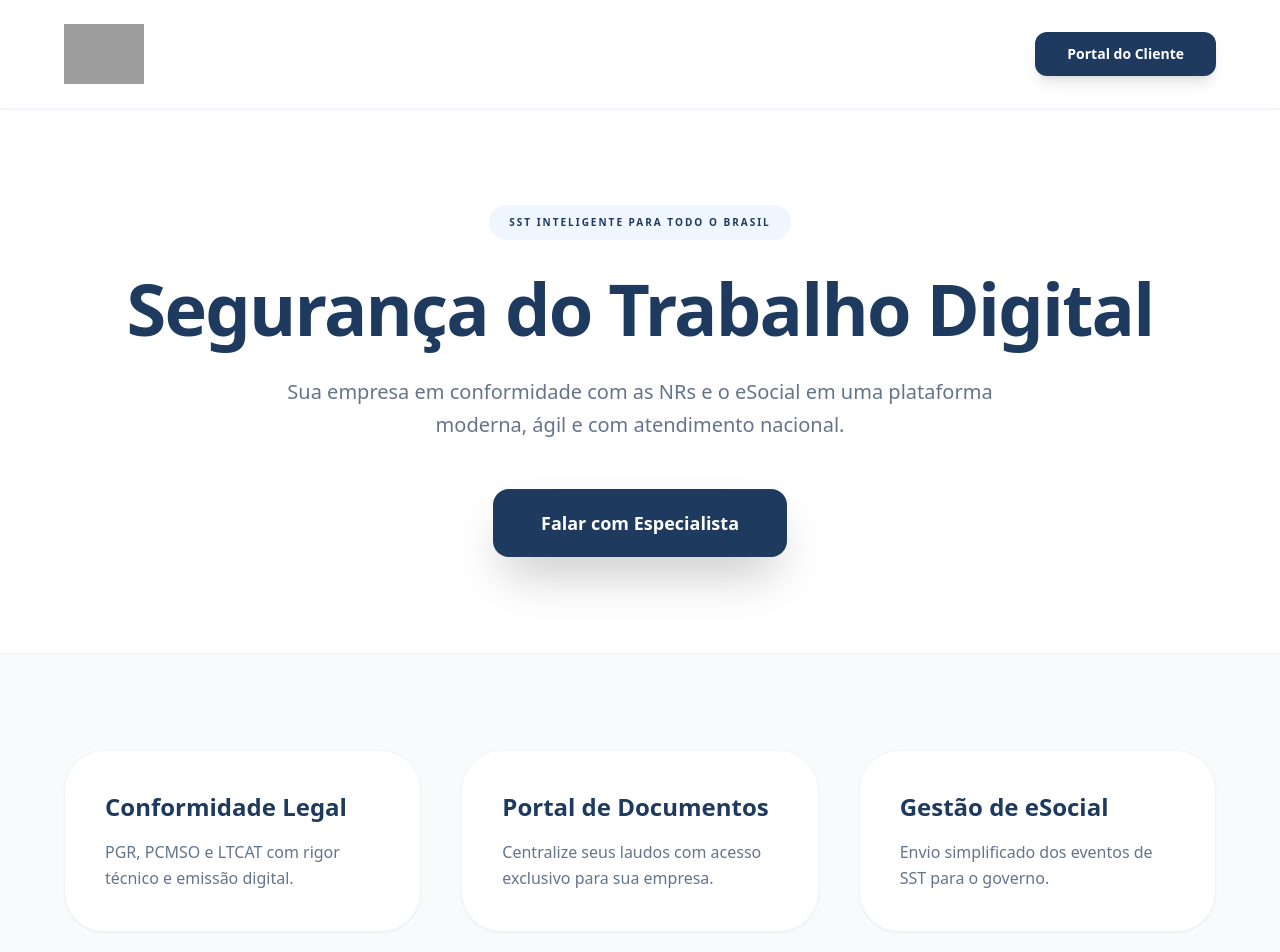
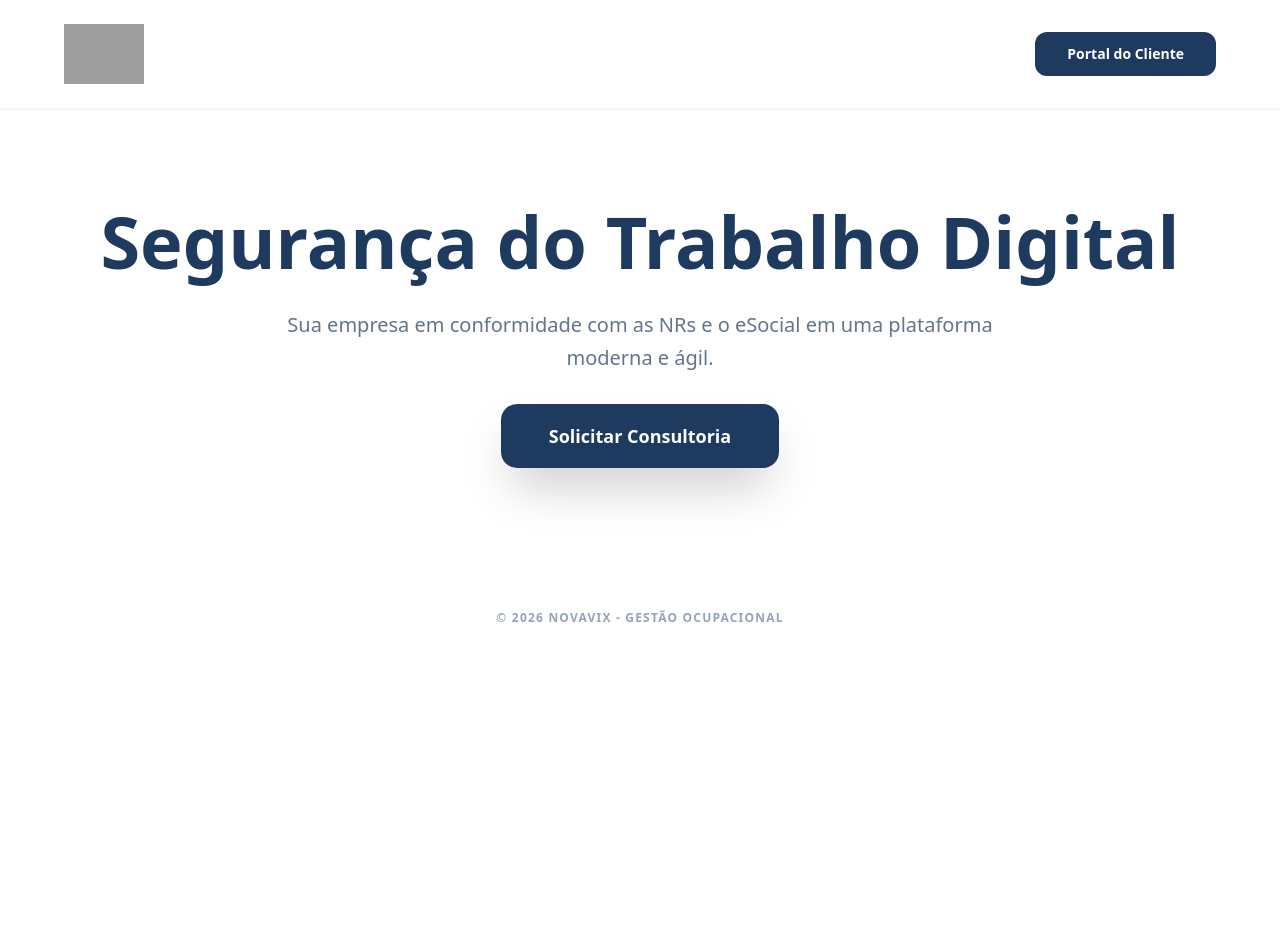
Before and after one commit to InfraNvix/novavix-site, a Next.js app: page / in a window 1280 px wide. Shown: the top 952 px of the page. After the commit the page ends 800 px from the top, so only its background shows below. Built offline with nearby package versions, Linux system fonts and the light colour scheme; grey boxes are pictures that could not be loaded.

Commit message:
Update page.tsx

```diff
--- a/app/page.tsx
+++ b/app/page.tsx
@@ -2,28 +2,17 @@ import Link from 'next/link';
 import Image from 'next/image';
 
 export default function HomePage() {
-  // Cores oficiais da sua marca
   const azulNovavix = "#1E3A5F";
 
-  const content = {
-    titulo: "Segurança do Trabalho Digital",
-    descricao: "Sua empresa em conformidade com as NRs e o eSocial em uma plataforma moderna, ágil e com atendimento nacional.",
-    servicos: [
-      { titulo: "Conformidade Legal", descricao: "PGR, PCMSO e LTCAT com rigor técnico e emissão digital." },
-      { titulo: "Portal de Documentos", descricao: "Centralize seus laudos com acesso exclusivo para sua empresa." },
-      { titulo: "Gestão de eSocial", descricao: "Envio simplificado dos eventos de SST para o governo." }
-    ]
-  };
-
   return (
-    <div className="min-h-screen bg-white font-sans" style={{ color: azulNovavix }}>
-      {/* NAV COM LOGO CORRIGIDA */}
+    <div className="min-h-screen bg-white font-sans">
+      {/* HEADER COM A LOGO */}
       <nav className="p-6 bg-white border-b border-slate-100 shadow-sm">
         <div className="max-w-6xl mx-auto flex justify-between items-center">
           <div className="relative w-[220px] h-[60px]">
             <Image
-              src="/logo-novavix.png"
-              alt="Novavix Gestão Ocupacional"
+              src="/logo-novavix.png.png" // Usei o nome que vi no seu Git para garantir que apareça
+              alt="Novavix"
               fill
               className="object-contain object-left"
               priority
@@ -31,7 +20,7 @@ export default function HomePage() {
           </div>
           <Link
             href="/login"
-            className="text-white px-8 py-3 rounded-xl font-bold hover:opacity-90 transition-all text-sm shadow-lg"
+            className="text-white px-8 py-3 rounded-xl font-bold text-sm"
             style={{ backgroundColor: azulNovavix }}
           >
             Portal do Cliente
@@ -39,37 +28,22 @@ export default function HomePage() {
         </div>
       </nav>
 
-      {/* HERO SECTION */}
-      <header className="max-w-6xl mx-auto px-6 py-24 flex flex-col items-center text-center">
-        <span className="bg-blue-50 text-[10px] font-black uppercase tracking-[0.2em] px-5 py-2.5 rounded-full mb-8" style={{ color: azulNovavix }}>
-          SST Inteligente para todo o Brasil
-        </span>
-        <h1 className="text-5xl lg:text-7xl font-black mb-8 tracking-tight" style={{ color: azulNovavix }}>
-          {content.titulo}
+      {/* CONTEÚDO PRINCIPAL */}
+      <header className="max-w-6xl mx-auto px-6 py-24 text-center">
+        <h1 className="text-5xl lg:text-7xl font-black mb-8" style={{ color: azulNovavix }}>
+          Segurança do Trabalho Digital
         </h1>
-        <p className="text-xl text-slate-500 mb-12 max-w-3xl leading-relaxed">
-          {content.descricao}
+        <p className="text-xl text-slate-500 mb-12 max-w-3xl mx-auto leading-relaxed">
+          Sua empresa em conformidade com as NRs e o eSocial em uma plataforma moderna e ágil.
         </p>
         <Link
           href="https://wa.me/5527999999999"
-          className="text-white px-12 py-5 rounded-2xl font-bold hover:bg-opacity-80 transition-all text-lg shadow-2xl"
+          className="text-white px-12 py-5 rounded-2xl font-bold text-lg shadow-2xl"
           style={{ backgroundColor: azulNovavix }}
         >
-          Falar com Especialista
+          Solicitar Consultoria
         </Link>
       </header>
-
-      {/* SEÇÃO DE SERVIÇOS */}
-      <section className="bg-slate-50 py-24 px-6 border-y border-slate-100">
-        <div className="max-w-6xl mx-auto grid md:grid-cols-3 gap-10">
-          {content.servicos.map((servico, index) => (
-            <div key={index} className="bg-white p-10 rounded-[40px] shadow-sm border border-slate-100">
-              <h3 className="text-2xl font-bold mb-4" style={{ color: azulNovavix }}>{servico.titulo}</h3>
-              <p className="text-slate-500 leading-relaxed">{servico.descricao}</p>
-            </div>
-          ))}
-        </div>
-      </section>
 
       <footer className="py-16 text-center text-slate-400 text-xs font-bold uppercase tracking-widest">
         © 2026 NOVAVIX - Gestão Ocupacional
```
